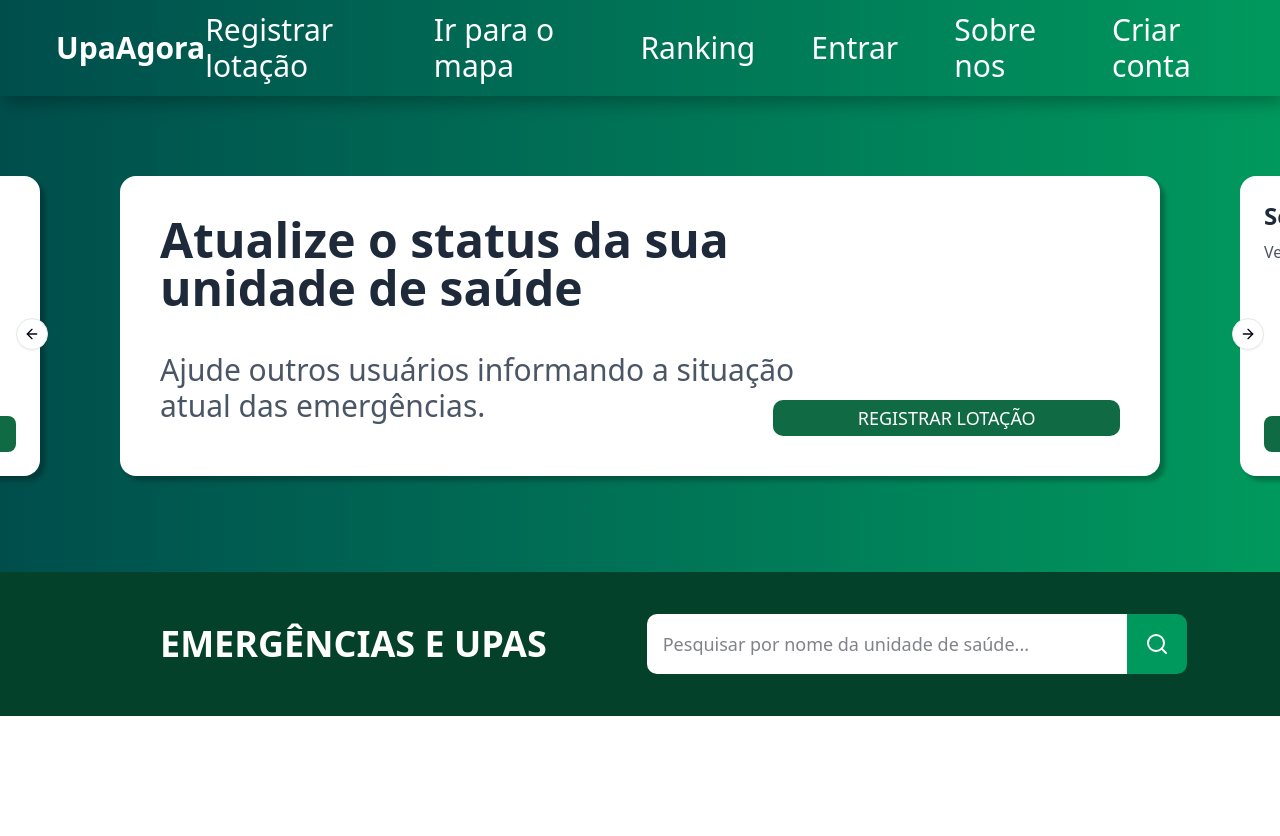
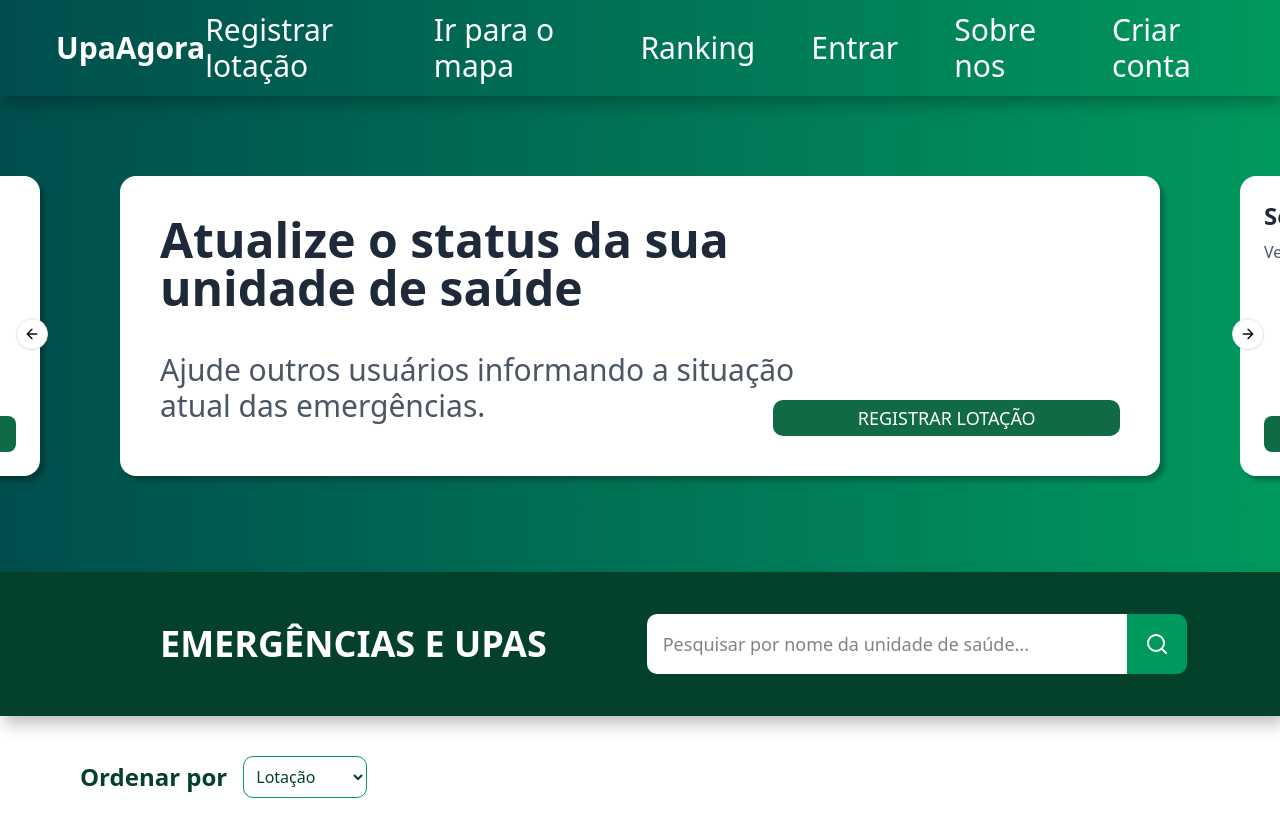
Before and after one commit to N1nh4/frontend-lab-web, a Next.js app: page /inicial in a window 1280 px wide. Shown: the top 836 px of the page. Built offline with nearby package versions, Linux system fonts and the light colour scheme.

Commit message:
filtro das unidades não funcional

```diff
--- a/src/app/(paginas)/(public)/inicial/page.tsx
+++ b/src/app/(paginas)/(public)/inicial/page.tsx
@@ -24,13 +24,21 @@ export default function Inicial() {
     boxShadow: "5px 5px 4px rgba(0, 0, 0, 0.25)",
   };
 
+  const shadowSearch = {
+    boxShadow: "4px 8px 15px rgba(0, 0, 0, 0.25)"
+  }
+
 
   const cardWidth = "w-[1040px]";
   const cardHeight = "h-[300px]";
 
   return (
     <main className="w-full min-h-screen">
+
+      {/* Cabeçalho */}
       <Cabecalho navLinks={navLinks} />
+
+      {/* Carrossel de Destaques */}
       <div className="w-full py-20 bg-gradient-to-r from-[#004E4C] to-verdeClaro" style={shadowStyle}>
         <Carousel
           opts={{
@@ -94,7 +102,6 @@ export default function Inicial() {
               </div>
             </CarouselItem>
 
-
             <CarouselItem className={`pl-20 basis-auto`}>
               <div className={`p-6 bg-white rounded-2xl shadow-sm ${cardWidth} ${cardHeight} flex flex-col justify-between`} style={shadowStyle}>
                 <div>
@@ -113,7 +120,10 @@ export default function Inicial() {
       </div>
 
       {/* Barra de pesquisa */}
-      <div className="flex w-full items-center h-36 bg-verdeEscuro ">
+      <div
+        className="flex w-full items-center h-36 bg-verdeEscuro"
+        style={shadowSearch}
+      >
           <div className="flex items-center justify-start pl-40 h-full text-white text-4xl font-semibold">
             <h1>EMERGÊNCIAS E UPAS</h1>
           </div>
@@ -127,7 +137,19 @@ export default function Inicial() {
               <Search />
             </button>
           </div>
-        </div>
+      </div>
+
+      {/* Filtro das unidades de saúde */}
+      <div className="flex items-center ml-20 mt-10 gap-x-2">
+          <span className="text-verdeEscuro text-2xl font-bold">Ordenar por</span>
+          <select className="ml-2 bg-white text-verdeEscuro border border-verdeClaro rounded-lg p-2">
+            <option value="mais-recentes"> Lotação </option>
+            <option value="mais-antigos"> Localização </option>
+            <option value="mais-votados"> Status</option>
+          </select>
+      </div>
+
+
 
     </main>
   );
```
